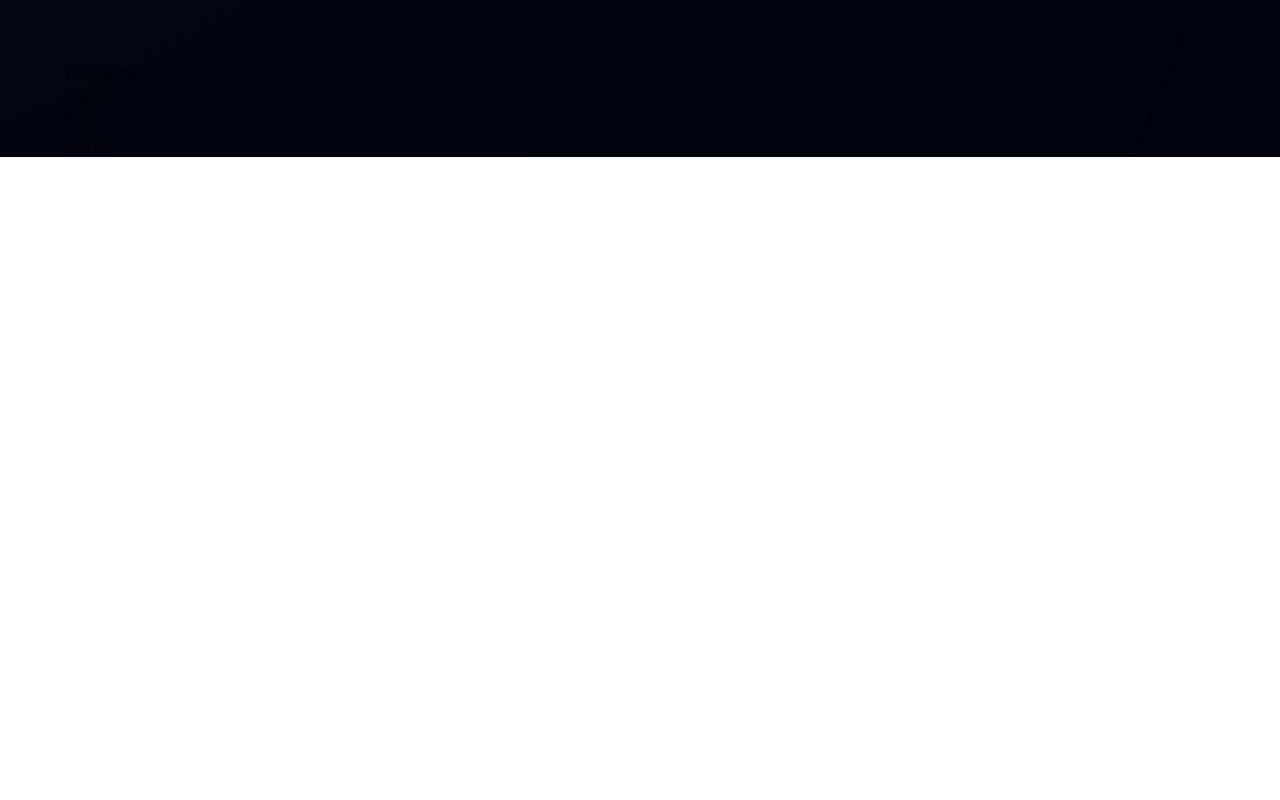
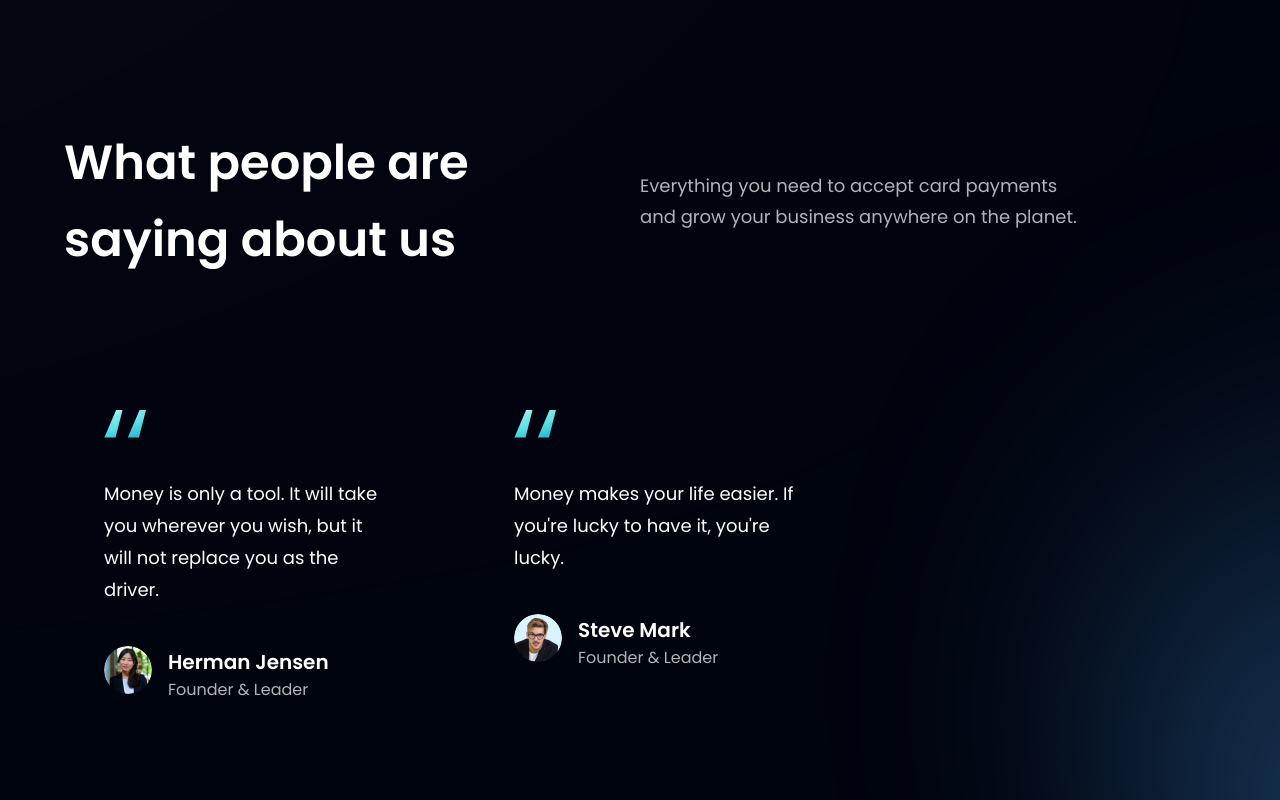
Before and after one commit to fanpug/bank-modern-app, a React (Vite) app: page / in a window 1280 px wide. Shown: the part 2700-3500 px from the top of the page. Before the commit the page ends 2857 px from the top, so only its background shows below. Built offline with nearby package versions, Linux system fonts and the light colour scheme.

Commit message:
Add testimonials section and feedback card component

```diff
--- a/src/components/FeedbackCard.jsx
+++ b/src/components/FeedbackCard.jsx
@@ -1,8 +1,26 @@
-import React from 'react'
+import {quotes} from '../assets';
 
-const FeedbackCard = () => {
+const FeedbackCard = ({ content, name, title, img }) => {
   return (
-    <div>FeedbackCard</div>
+    <div className='flex- justify-between flex-col px-10 py-12 rounded-[20px] max-w-[370px] md:mr-10 sm:mr-5 mr-0 my-5 feedback-card'>
+      <img src={quotes} alt="double_quotes" className='w-[42px] h-27px] object-contain' />
+      <p className='font-poppins font-normal text-[18px] leading-[32px] text-white my-10'>
+        {content}
+      </p>
+
+      <div className='flex flex-row'>
+        <img src={img} alt={name} className='w-[48px] h-[48px] rounded-full' />
+
+        <div className='flex flex-col ml-4'>
+          <h4 className='font-poppins font-semibold text-[20px] leading-[32px] text-white'>
+            {name}
+          </h4>
+          <p className='font-poppins font-normal text-[16px] leading-[24px] text-dimWhite'>
+            {title}
+          </p>
+        </div>
+      </div>
+    </div>
   )
 }
 
--- a/src/components/Testimonials.jsx
+++ b/src/components/Testimonials.jsx
@@ -1,8 +1,29 @@
-import React from 'react'
+import { feedback } from '../constants';
+import styles, { layout } from '../style';
+import FeedbackCard from './FeedBackCard';
 
 const Testimonials = () => {
   return (
-    <div>Testimonials</div>
+    <section id='clients' className={`${styles.paddingY} ${styles.flexCenter} flex-col relative`}>
+      <div className='absolute z-[0] w-[60%] h-[60%] -right-1/2 rounded-full blue__gradient' />
+
+      <div className='w-full flex justify-between items-center md:flex-row flex-col sm:mb-16 mb-6 relative z-[1]'>
+        <h2 className={styles.heading2}>
+          What people are <br className='sm:block hidden' /> saying about us
+        </h2>
+        <div className='w-full md:mt-0 mt-6'>
+          <p className={`${styles.paragraph} text-left max-w-[450px]`}>
+            Everything you need to accept card payments and grow your business anywhere on the planet.
+          </p>
+        </div>
+      </div>
+
+      <div className='flex flex-wrap sm:justify-start justify-center w-full feedback-container relative z-[1]'>
+        {feedback.map((card) => (
+          <FeedbackCard key={card.id} {...card} />
+        ))}
+      </div>
+    </section>
   )
 }
 
```
